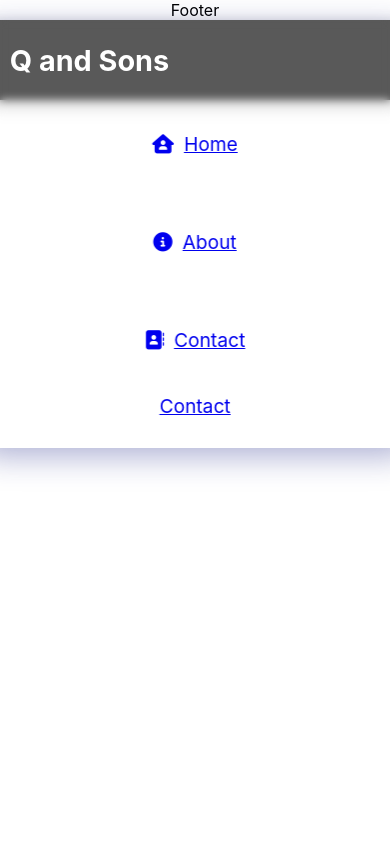
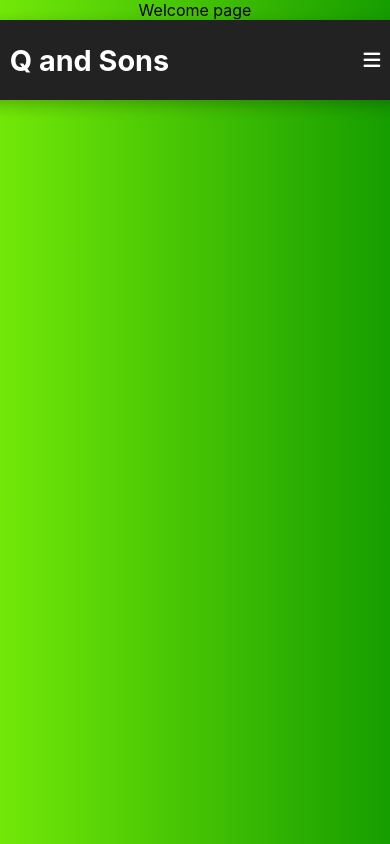
Before and after one commit to dujules23/business-site, a React (Create React App) app: page / in a window 390 px wide. Shown: the top 844 px of the page. Built offline with nearby package versions, Linux system fonts and the light colour scheme.

Commit message:
added to stlying

```diff
--- a/src/components/NavBar.js
+++ b/src/components/NavBar.js
@@ -16,7 +16,7 @@ export default function NavBar() {
       <div className="menu-icons" onClick={handleClick}>
         <i className={clicked ? "fas fa-times" : "fas fa-bars"}></i>
       </div>
-      <ul className="nav-menu">
+      <ul className={clicked ? "nav-menu active" : "nav-menu"}>
         {MenuData.map((item, index) => {
           return (
             <li key={index} className={item.cName}>
--- a/src/data/MenuData.js
+++ b/src/data/MenuData.js
@@ -17,9 +17,4 @@ export const MenuData = [
     cName: "nav-links",
     icon: "fa-solid fa-address-book",
   },
-  {
-    title: "Contact",
-    url: "#",
-    cName: "nav-links-moblie",
-  },
 ];
--- a/src/pages/Home.js
+++ b/src/pages/Home.js
@@ -1,13 +1,15 @@
 import Layout from "../components/Layout";
 import NavBar from "../components/NavBar";
+import { PageBody, PageContent, PageFooter } from "../components/PageBody";
 
-import { PageBody, PageContent, PageFooter } from "../components/PageBody";
+import "../styles/pages/_home.scss";
 
 const Home = () => {
   return (
     <Layout>
       <PageBody>
         <PageContent title="Q and Sons"></PageContent>
+        <div className="home">Welcome page</div>
         {/* Footer Region */}
         <PageFooter />
       </PageBody>
--- a/src/styles/_navbar.scss
+++ b/src/styles/_navbar.scss
@@ -37,8 +37,8 @@
 
 .nav-links{
   // text-decoration:none;
-  // color: #fff;
-  // padding: 0.7rem 1rem;
+  color: #fff;
+  padding: 0.7rem 1rem;
   white-space: nowrap;
 }
 
@@ -78,11 +78,16 @@
     height: auto;
     position: absolute;
     top: 0;
-    left: 0%;
+    left: -110%;
     align-items: stretch;
     padding: 80px 0 30px 0;
     margin: 0;
     z-index: -1;
+    transition: all 0.3s ease-in-out;
+  }
+
+  .nav-menu.active{
+    left: 0%;
   }
 
   .nav-links{
@@ -96,4 +101,8 @@
     background: rgba(255, 255, 255, .25);
     backdrop-filter: blur(20px);
   }
+
+  .menu-icons{
+    display: block;
+  }
 }
--- /dev/null
+++ b/src/styles/pages/_home.scss
@@ -0,0 +1,6 @@
+.home {
+  width: 100%;
+  height: 200vh;
+  background: rgb(114,232,8);
+  background: linear-gradient(90deg, rgba(114,232,8,1) 0%, rgba(22,157,0,1) 100%, rgba(49,246,0,1) 100%);
+}
```
Also changed, not shown: src/components/PageBody.js (+12 -1 lines).
